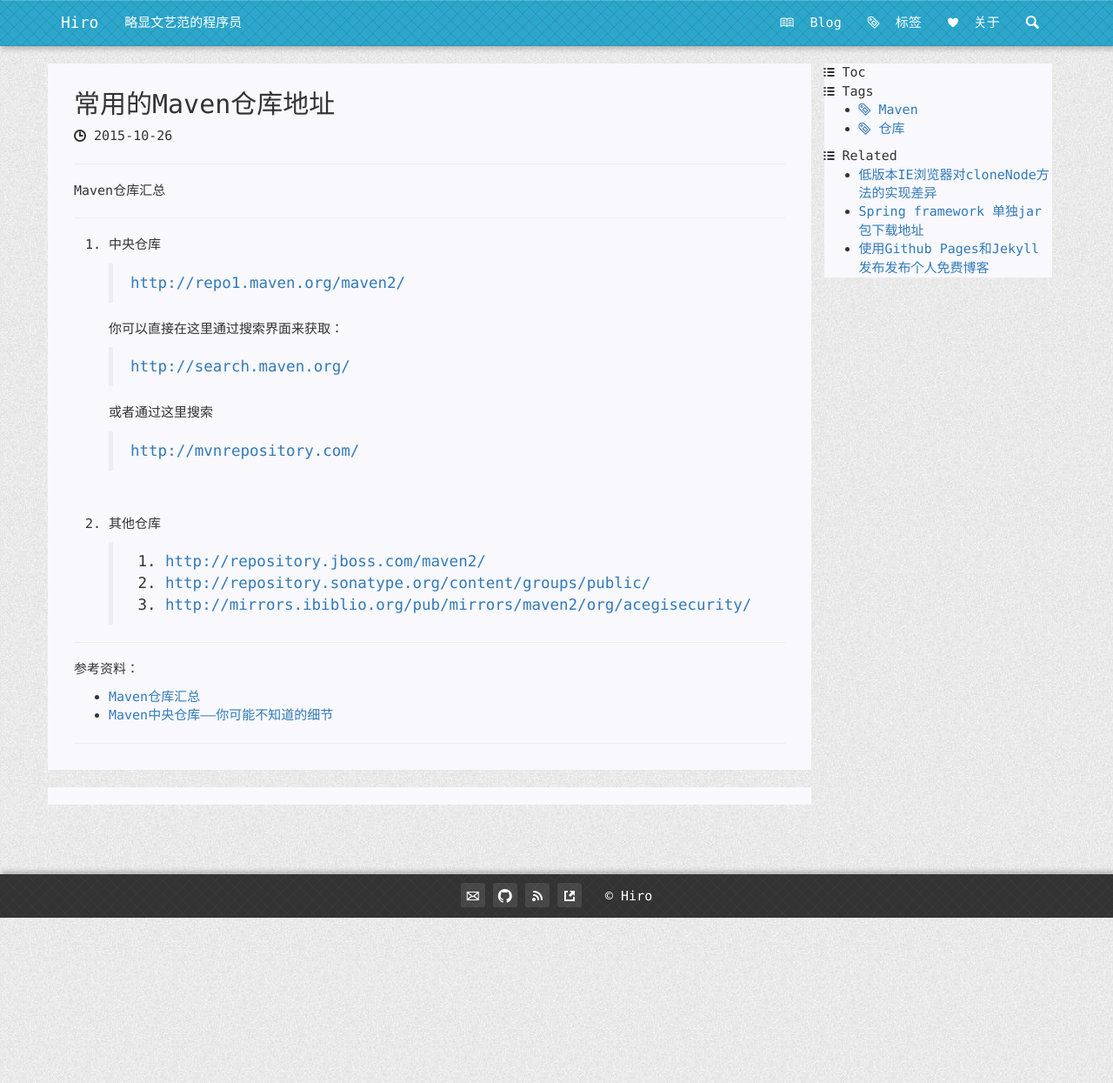
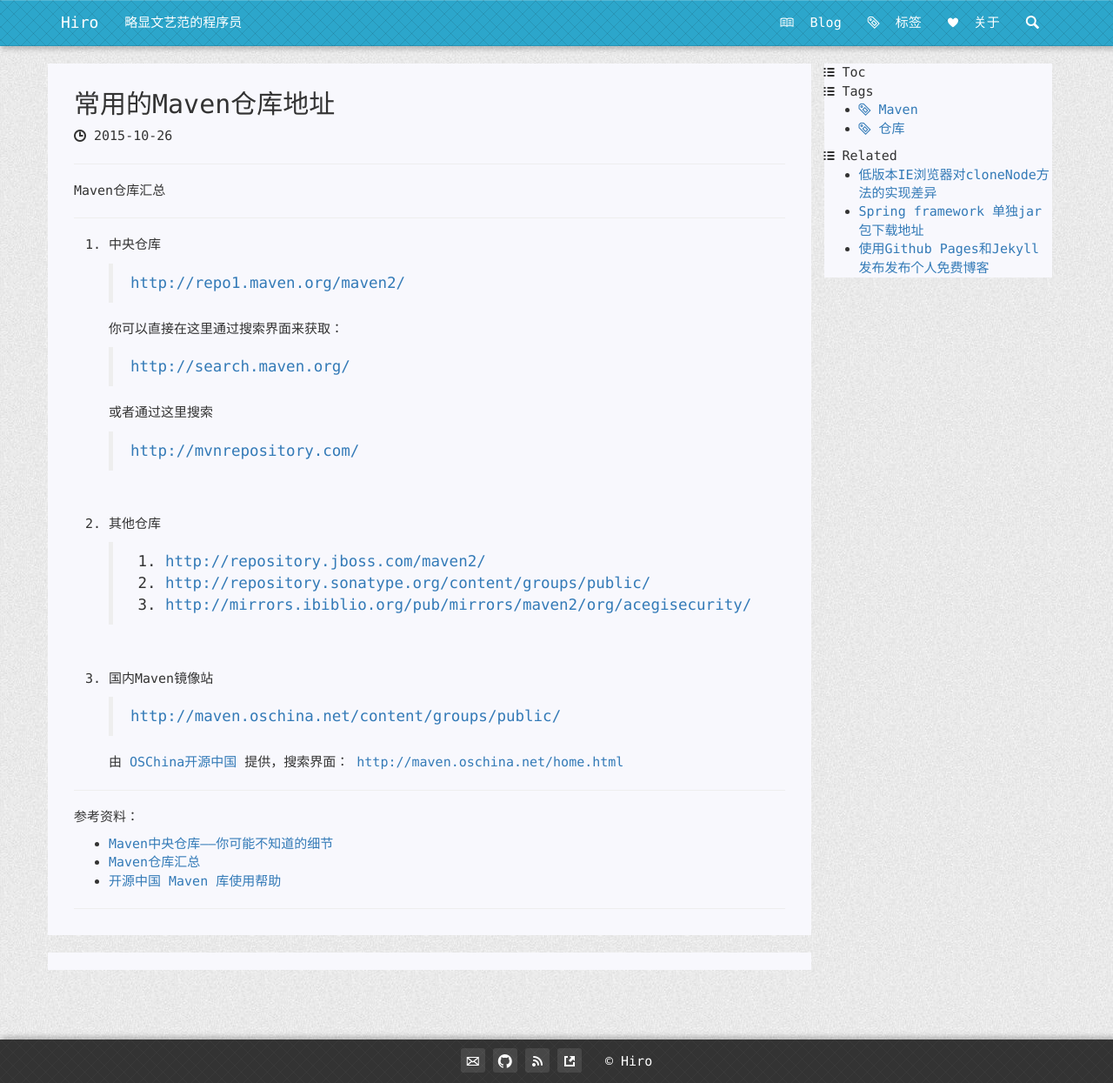
Before and after one commit to hirocube/hirocube.github.com, a Jekyll site: the page built from _posts/2015-10-26-maven-repo.md, in a window 1280 px wide. Shown: the whole page at 87% size. Built offline with Jekyll 4.4.1, drawn with Linux system fonts in a browser that asks for light colours; nearby versions of some CDN libraries; Markdown is read by kramdown in place of the engine named in the settings; comment, search, counter and statistics services are not loaded.

Commit message:
modify maven-repo blog

```diff
--- a/_posts/2015-10-26-maven-reop.md
+++ b/_posts/2015-10-26-maven-repo.md
@@ -31,10 +31,19 @@ Maven仓库汇总
 	> 2. [http://repository.sonatype.org/content/groups/public/](http://repository.sonatype.org/content/groups/public/)
 	> 3. [http://mirrors.ibiblio.org/pub/mirrors/maven2/org/acegisecurity/](http://mirrors.ibiblio.org/pub/mirrors/maven2/org/acegisecurity/)
 
+	&#160;
+
+3. 国内Maven镜像站
+
+	> [http://maven.oschina.net/content/groups/public/](http://maven.oschina.net/content/groups/public/)
+
+	由 [OSChina开源中国](http://www.oschina.net/) 提供，搜索界面： [http://maven.oschina.net/home.html](http://maven.oschina.net/home.html)
+
 
 ---
 
 参考资料：
 
+* [Maven中央仓库——你可能不知道的细节](http://www.cnblogs.com/superjt/archive/2013/07/16/3192945.html)
 * [Maven仓库汇总](http://tianya23.blog.51cto.com/1081650/386908/)
-* [Maven中央仓库——你可能不知道的细节](http://www.cnblogs.com/superjt/archive/2013/07/16/3192945.html)
+* [开源中国 Maven 库使用帮助](http://maven.oschina.net/help.html)
```
